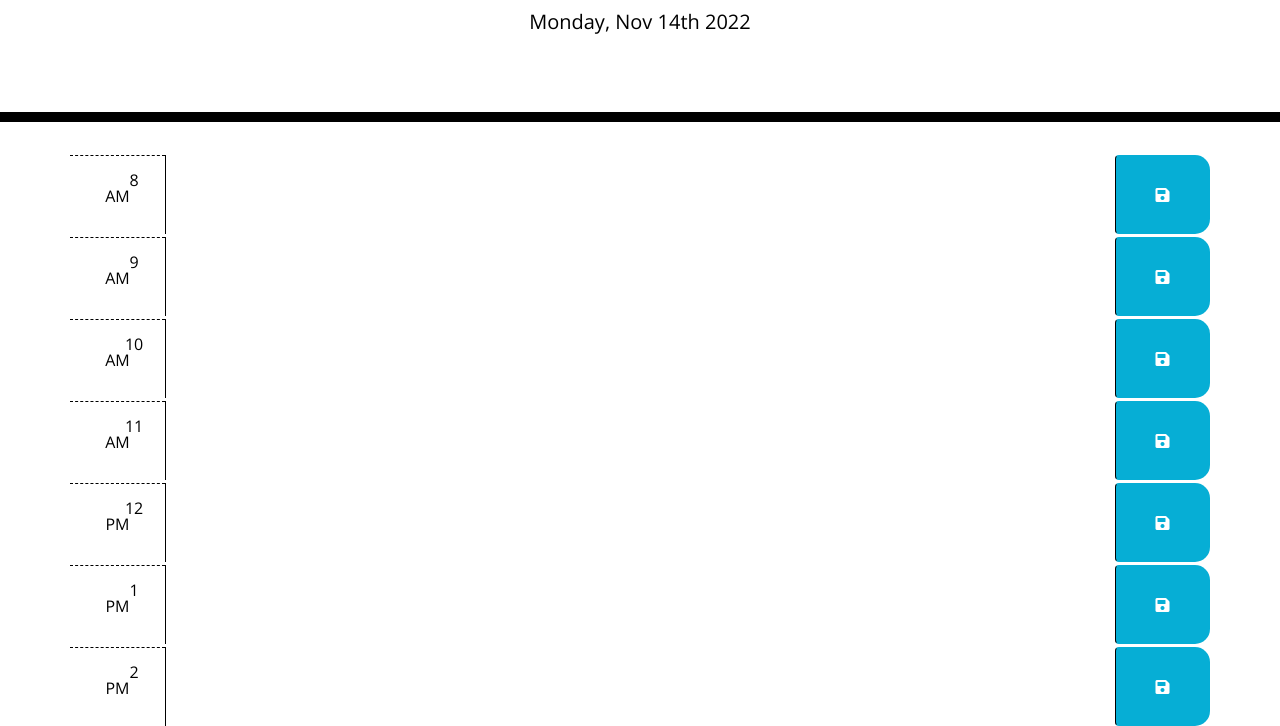
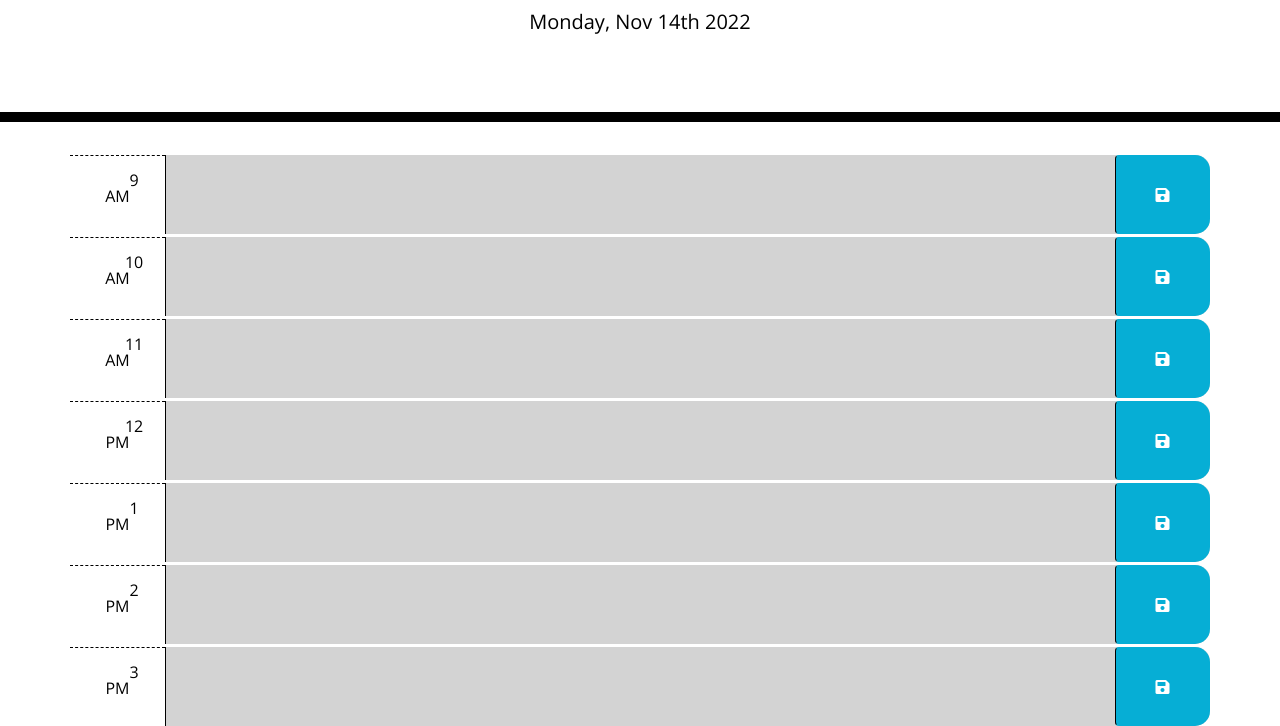
Before and after one commit to rdalby2002/ryans-word-day-scheduler, a plain HTML site: page index.html in a window 1280 px wide. Shown: the part 182-908 px from the top of the page. Drawn offline with nearby package versions, Linux system fonts and the light colour scheme.

Commit message:
Added colors to time blocks that change based on time of day

```diff
--- a/assets/script.js
+++ b/assets/script.js
@@ -1,2 +1,33 @@
 var currentDate = moment().format('dddd, MMM Do YYYY');
+
 $("#currentDay").html(currentDate);
+
+$(document).ready(function () {
+
+    function trackTime() {
+        var currentTime = moment().hour();
+
+        $(".time-block").each(function () {
+            var schedTime = parseInt($(this).attr("id"));
+
+            if (schedTime === currentTime) {
+                $(this).removeClass("past");
+                $(this).removeClass("future");
+                $(this).addClass("present");
+            }
+            else if (schedTime < currentTime) {
+                $(this).removeClass("future");
+                $(this).removeClass("present");
+                $(this).addClass("past");
+            }
+            else {
+                $(this).removeClass("present");
+                $(this).removeClass("past");
+                $(this).addClass("future");
+
+            }
+        })
+    }
+
+    trackTime();
+})
--- a/index.html
+++ b/index.html
@@ -21,15 +21,8 @@
   </header>
   <div class="container">
     <!-- Timeblocks go here -->
-    <div id="0" class="row time-block">
-      <div class="col-md-1 hour">
-        8 AM
-      </div>
-      <textarea class="col-md-10 description"></textarea>
-      <button class="btn saveBtn col-md-1"><i class="fas fa-save"></i></button>
-    </div>
 
-    <div id="1" class="row time-block">
+    <div id="9" class="row time-block">
       <div class="col-md-1 hour">
         9 AM
       </div>
@@ -37,7 +30,7 @@
       <button class="btn saveBtn col-md-1"><i class="fas fa-save"></i></button>
     </div>
 
-    <div id="2" class="row time-block">
+    <div id="10" class="row time-block">
       <div class="col-md-1 hour">
         10 AM
       </div>
@@ -45,7 +38,7 @@
       <button class="btn saveBtn col-md-1"><i class="fas fa-save"></i></button>
     </div>
 
-    <div id="3" class="row time-block">
+    <div id="11" class="row time-block">
       <div class="col-md-1 hour">
         11 AM
       </div>
@@ -53,7 +46,7 @@
       <button class="btn saveBtn col-md-1"><i class="fas fa-save"></i></button>
     </div>
 
-    <div id="4" class="row time-block">
+    <div id="12" class="row time-block">
       <div class="col-md-1 hour">
         12 PM
       </div>
@@ -61,7 +54,7 @@
       <button class="btn saveBtn col-md-1"><i class="fas fa-save"></i></button>
     </div>
 
-    <div id="5" class="row time-block">
+    <div id="13" class="row time-block">
       <div class="col-md-1 hour">
         1 PM
       </div>
@@ -69,7 +62,7 @@
       <button class="btn saveBtn col-md-1"><i class="fas fa-save"></i></button>
     </div>
 
-    <div id="6" class="row time-block">
+    <div id="14" class="row time-block">
       <div class="col-md-1 hour">
         2 PM
       </div>
@@ -77,7 +70,7 @@
       <button class="btn saveBtn col-md-1"><i class="fas fa-save"></i></button>
     </div>
 
-    <div id="7" class="row time-block">
+    <div id="15" class="row time-block">
       <div class="col-md-1 hour">
         3 PM
       </div>
@@ -85,7 +78,7 @@
       <button class="btn saveBtn col-md-1"><i class="fas fa-save"></i></button>
     </div>
 
-    <div id="8" class="row time-block">
+    <div id="16" class="row time-block">
       <div class="col-md-1 hour">
         4 PM
       </div>
@@ -93,7 +86,7 @@
       <button class="btn saveBtn col-md-1"><i class="fas fa-save"></i></button>
     </div>
 
-    <div id="9" class="row time-block">
+    <div id="17" class="row time-block">
       <div class="col-md-1 hour">
         5 PM
       </div>
```
